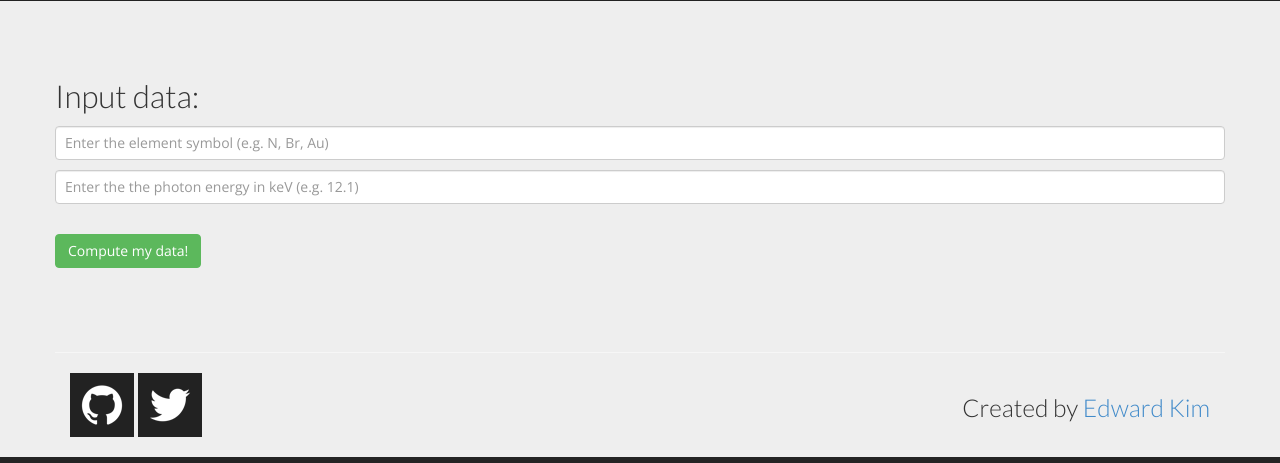
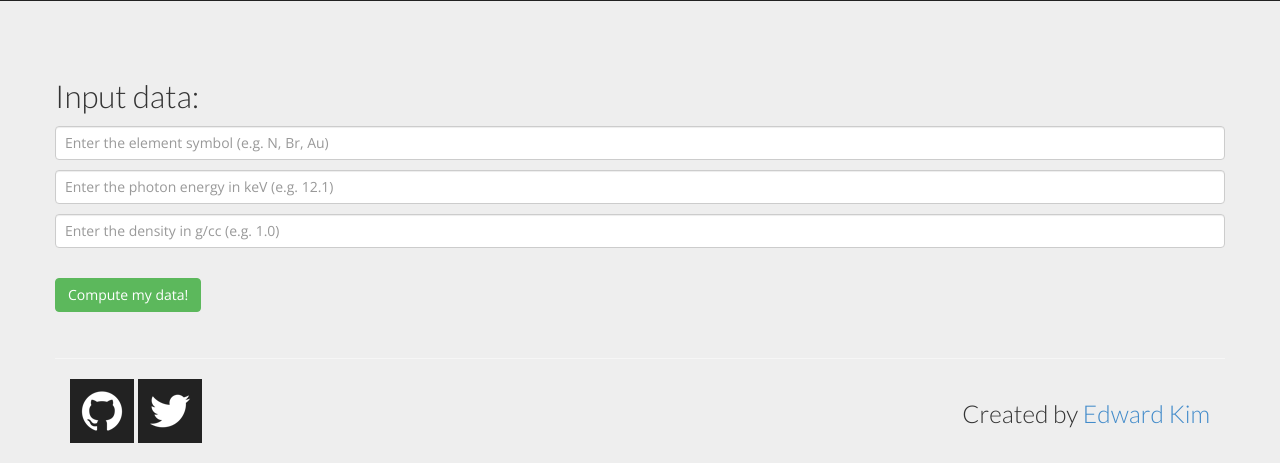
Before and after one commit to eddotman/science-frontend, a Django app: page /xafs_sample_prep/ in a window 1280 px wide. Shown: the part 687-1150 px from the top of the page. Run offline with Django 3.2, Linux system fonts and the light colour scheme; some libraries are stand-ins or nearby versions.

Commit message:
fixed density

```diff
--- a/sciencefrontend/scripts/xafs_sample_prep.py
+++ b/sciencefrontend/scripts/xafs_sample_prep.py
@@ -34,7 +34,8 @@ def get_abslen(request):
 	if request.method == "POST":
 		elem = str(request.POST['elem'])
 		ephot = float(request.POST['ephot'])
-		abs_length= round(1/get_total_xsec(elem, ephot)*10000, 2) #microns
+		dens = float(request.POST['dens'])
+		abs_length= round(1/(dens*get_total_xsec(elem, ephot))*10000, 2) #microns
 
 		return HttpResponse(abs_length)
 	else:
--- a/sciencefrontend/static/script/js/xafs_sample_prep.js
+++ b/sciencefrontend/static/script/js/xafs_sample_prep.js
@@ -20,9 +20,10 @@ $(document).ready(function() {
         });
 
         var elem = $("#elem").val();
-       	var ephot = $("#ephot").val();
+        var ephot = $("#ephot").val();
+       	var dens = $("#dens").val();
 
-        var jqxhr = $.post("/xafs_sample_prep/abslen/", {'elem': elem, 'ephot': ephot})
+        var jqxhr = $.post("/xafs_sample_prep/abslen/", {'elem': elem, 'ephot': ephot, 'dens': dens})
         .done(function(data) {
             $('#result').html("<h3>Total X-ray Absorption Length: " + data + " microns.</h3>");
         })
--- a/sciencefrontend/templates/xafs_sample_prep.html
+++ b/sciencefrontend/templates/xafs_sample_prep.html
@@ -12,7 +12,8 @@
 
 <form method="post" id="inputform">{% csrf_token %}
   <p><input id="elem" type="text" placeholder="Enter the element symbol (e.g. N, Br, Au)"></p>
-  <p><input id="ephot" type="text" placeholder="Enter the the photon energy in keV (e.g. 12.1)"></p>
+  <p><input id="ephot" type="text" placeholder="Enter the photon energy in keV (e.g. 12.1)"></p>
+  <p><input id="dens" type="text" placeholder="Enter the density in g/cc (e.g. 1.0)"></p>
 	<!-- <p><input type="text" placeholder="Enter the BN dilution fraction (e.g. 0.5 or 0 for no dilution)"></p> Not yet implemented -->
 
 	<br>
```
